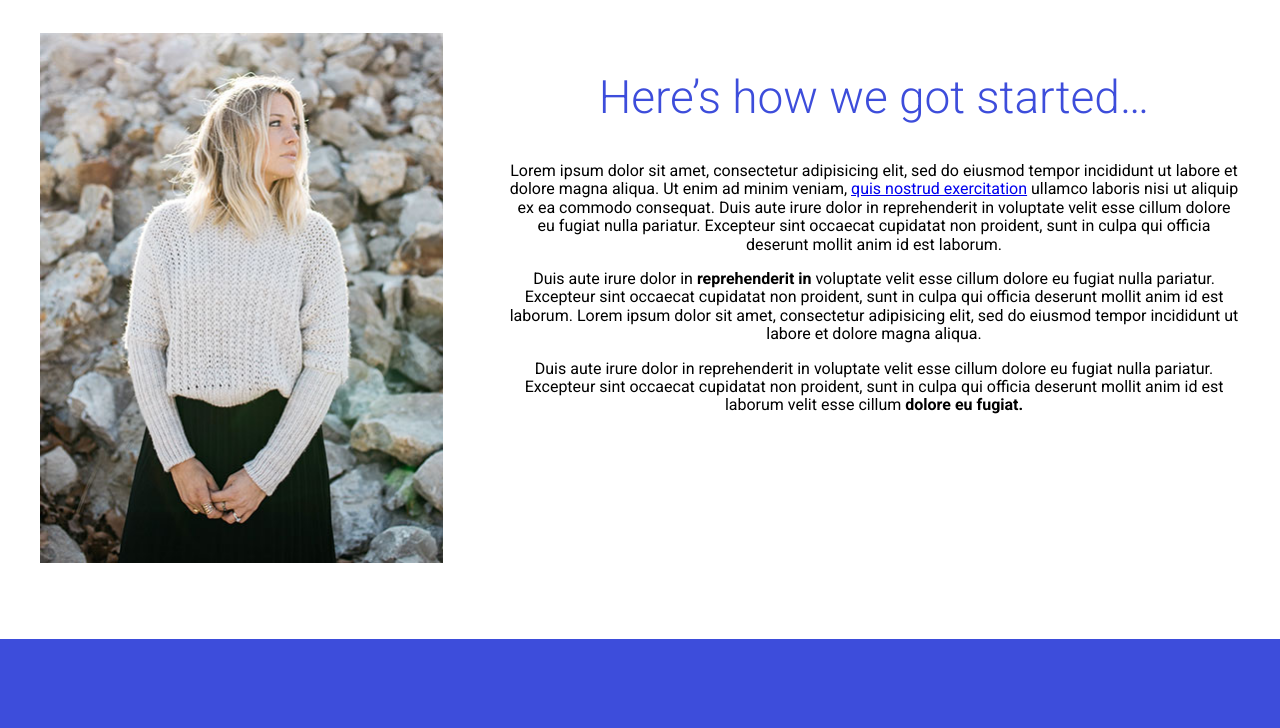
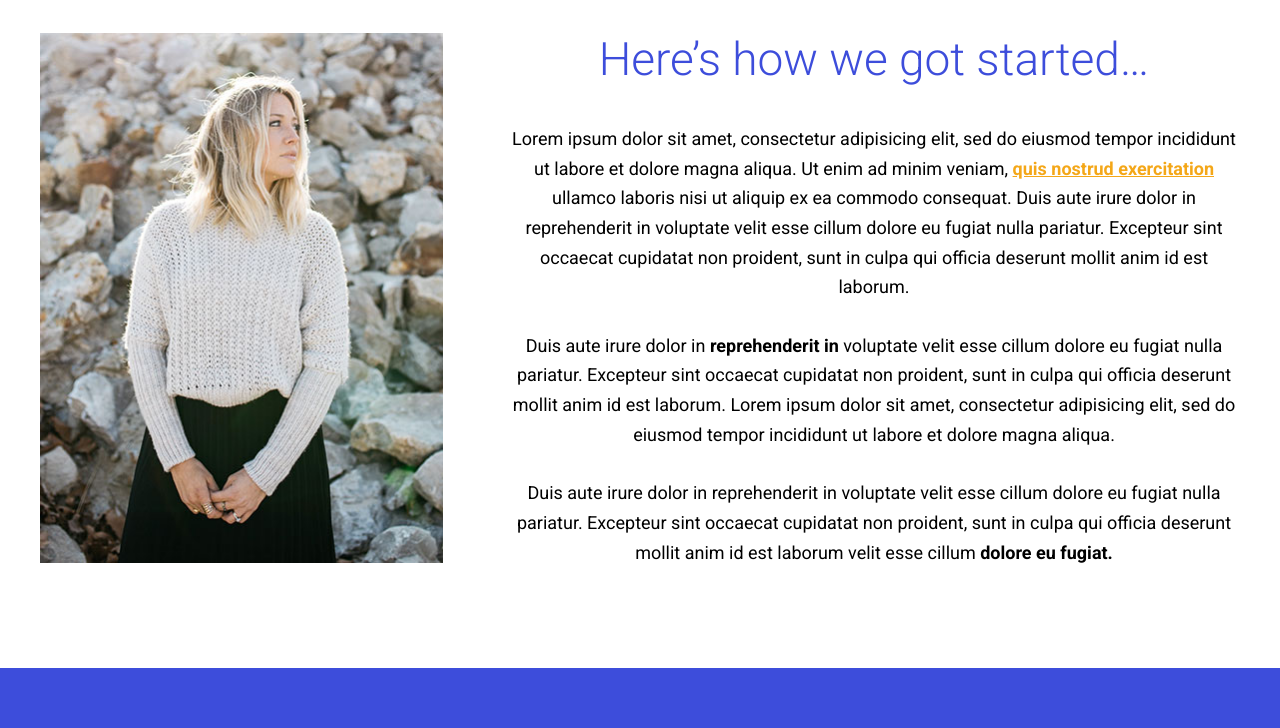
Before and after one commit to dudleyinc3/vista-agency, a website: page app/index.html in a window 1280 px wide. Shown: the part 1540-2268 px from the top of the page. Drawn offline with Linux system fonts and the light colour scheme.

Commit message:
style middle section rows and generic content container

```diff
--- a/app/assets/styles/base/_global.css
+++ b/app/assets/styles/base/_global.css
@@ -1,3 +1,7 @@
+* {
+box-sizing: border-box;
+}
+
 body {
 	font-family: 'Roboto', serif;
 	color: 333;
@@ -8,6 +12,6 @@ img {
 	height: auto;
 }
 
-* {
-box-sizing: border-box;
+a {
+	color: $mainOrange;
 }
--- a/app/assets/styles/base/_variables.css
+++ b/app/assets/styles/base/_variables.css
@@ -1,3 +1,5 @@
 $mainBlue: #3d4ddb;
+
 $btnOrange: #f4a718;
+
 $mainOrange: #f4a718;
--- /dev/null
+++ b/app/assets/styles/modules/_generic-content-container.css
@@ -0,0 +1,15 @@
+.generic-content-container {
+	p {
+		line-height: 1.65;
+		margin: 1.8rem 0;
+
+		@mixin atSmall {
+			font-size: 1.125rem;
+		}
+	}
+
+	p a {
+		font-weight: 700;
+		color: $mainOrange;
+	}
+}
--- a/app/assets/styles/modules/_headline.css
+++ b/app/assets/styles/modules/_headline.css
@@ -34,4 +34,8 @@
 	&--b-margin-large {
 		margin-bottom: 1.6em;
 	}
+
+	&--no-t-margin {
+		margin-top: 0;
+	}
 }
--- a/app/assets/styles/styles.css
+++ b/app/assets/styles/styles.css
@@ -1,10 +1,11 @@
 @import "normalize.css";
-@import "base/_global";
 @import "base/_variables";
 @import "base/_mixins";
+@import "base/_global";
 @import "modules/_large-hero";
 @import "modules/_btn";
 @import "modules/_wrapper";
 @import "modules/_page-section";
 @import "modules/_headline";
 @import "modules/_row";
+@import "modules/_generic-content-container";
--- a/app/post_styles/styles/styles.css
+++ b/app/post_styles/styles/styles.css
@@ -449,6 +449,11 @@ template {
   display: none;
 }
 
+* {
+-webkit-box-sizing: border-box;
+        box-sizing: border-box;
+}
+
 body {
 	font-family: 'Roboto', serif;
 	color: 333;
@@ -459,9 +464,8 @@ img {
 	height: auto;
 }
 
-* {
--webkit-box-sizing: border-box;
-        box-sizing: border-box;
+a {
+	color: #f4a718;
 }
 
 .large-hero {
@@ -664,6 +668,10 @@ img {
 		margin-bottom: 1.6em;
 	}
 
+.headline--no-t-margin {
+		margin-top: 0;
+	}
+
 .row::after {
 		content: "";
 		clear: both;
@@ -678,7 +686,16 @@ img {
 		padding-right: 65px;
 	}
 
+.row__b-margin-until-medium {
+		margin-bottom: 1rem;
+	}
+
 @media (min-width: 780px){
+
+		.row__b-margin-until-medium {
+		margin-bottom: 0;
+	}
+
 	.row__medium-4 {
 		float: left;
 		width: 33.33%;
@@ -696,3 +713,20 @@ img {
 		width: 63%;
 	}
 	}
+
+.generic-content-container p {
+		line-height: 1.65;
+		margin: 1.8rem 0;
+	}
+
+@media (min-width: 530px){
+
+.generic-content-container p {
+			font-size: 1.125rem
+	}
+	}
+
+.generic-content-container p a {
+		font-weight: 700;
+		color: #f4a718;
+	}
```
Also changed, not shown: app/assets/styles/modules/_row.css (+9 -0 lines).
